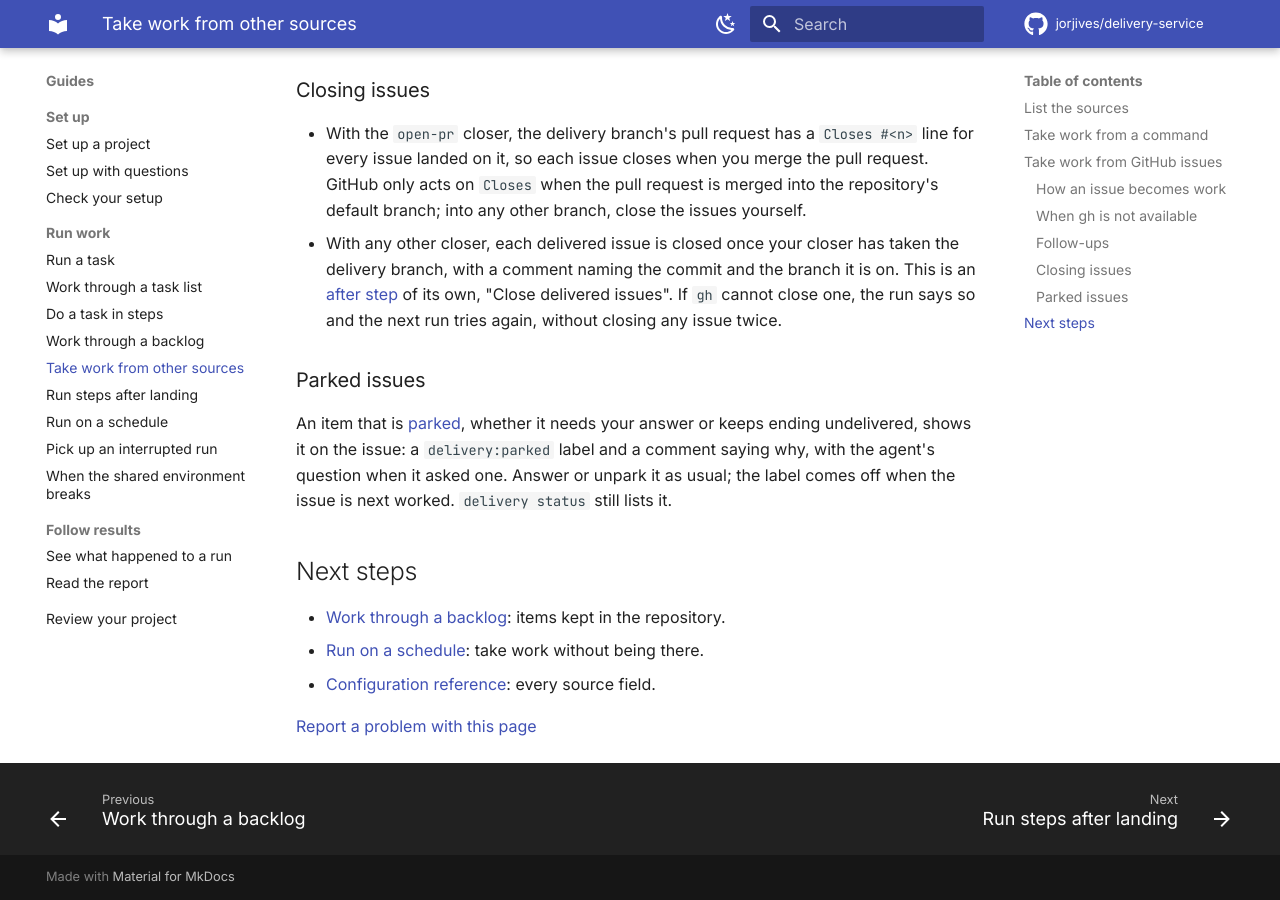
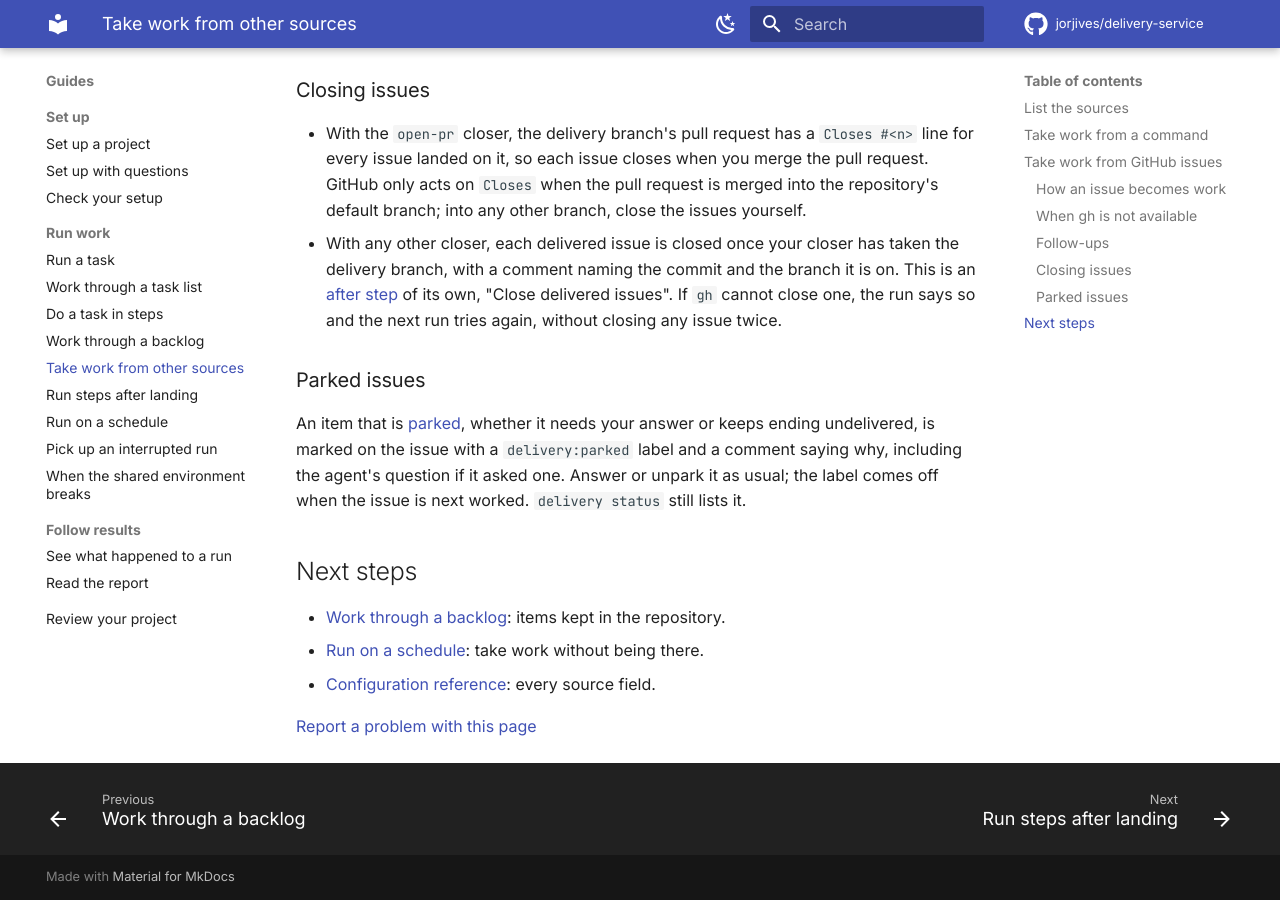
Before and after one commit to jorjives/delivery-service, an MkDocs documentation site: the page built from docs/work-sources.md, in a window 1280 px wide and 900 px high, scrolled down 2353 px. Built offline with MkDocs 1.6.1 and Material for MkDocs 9.7.7, drawn with Linux system fonts in a browser that asks for light colours; comment, search, counter and statistics services are not loaded.

Commit message:
Say how a parked issue is marked in the work sources guide
"Shows it on the issue" left "it" unclear; the sentence now says the issue is marked with a label and a comment.

Co-Authored-By: Claude Opus 5.5 <noreply@anthropic.com>

```diff
--- a/docs/work-sources.md
+++ b/docs/work-sources.md
@@ -60,7 +60,7 @@ A follow-up an agent raises while working an issue is not committed to your repo
 
 ### Parked issues
 
-An item that is [parked](work-a-backlog.md#handle-a-parked-item), whether it needs your answer or keeps ending undelivered, shows it on the issue: a `delivery:parked` label and a comment saying why, with the agent's question when it asked one. Answer or unpark it as usual; the label comes off when the issue is next worked. `delivery status` still lists it.
+An item that is [parked](work-a-backlog.md#handle-a-parked-item), whether it needs your answer or keeps ending undelivered, is marked on the issue with a `delivery:parked` label and a comment saying why, including the agent's question if it asked one. Answer or unpark it as usual; the label comes off when the issue is next worked. `delivery status` still lists it.
 
 ## Next steps
 
```
